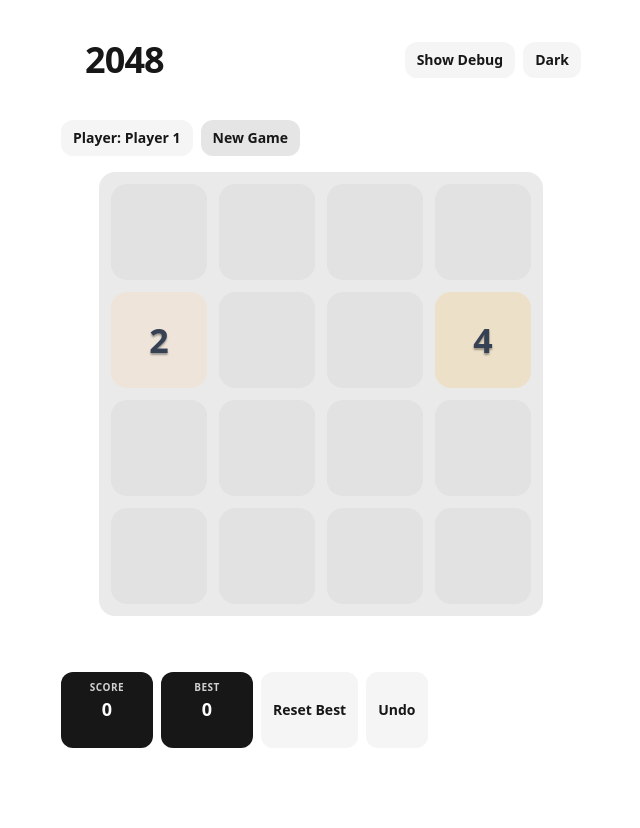
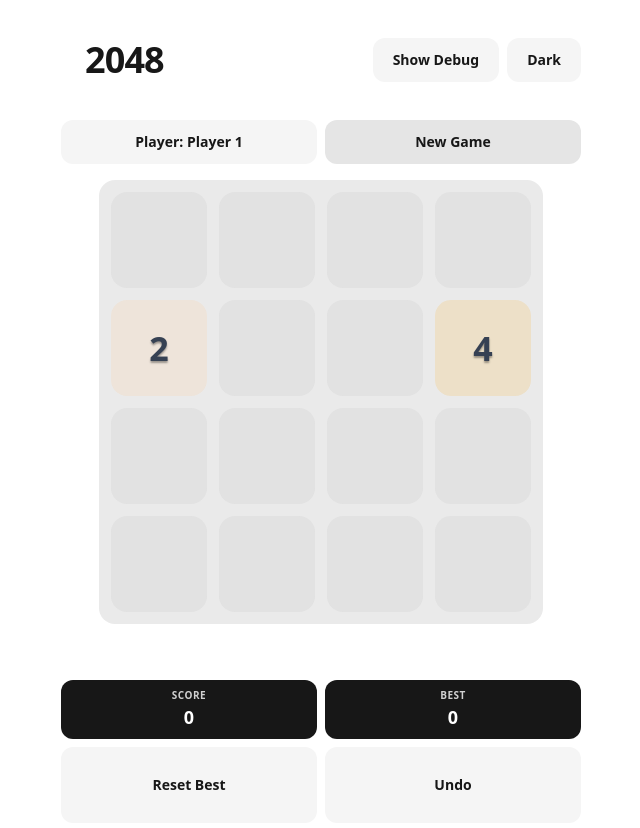
Before and after one commit to Denis793/2048-game, a React (Vite) app: page / in a window 1280 px wide. Shown: the top 828 px of the page, without its empty margins (319-959 px from the left). Built offline with nearby package versions, Linux system fonts and the light colour scheme.

Commit message:
update styles

```diff
--- a/src/app/styles.css
+++ b/src/app/styles.css
@@ -25,7 +25,7 @@
   }
 
   .btn {
-    @apply inline-flex items-center justify-center rounded-xl px-3 py-2 text-sm font-semibold transition;
+    @apply inline-flex items-center justify-center rounded-xl px-5 py-3 text-sm font-semibold transition;
   }
 
   .btn-primary {
@@ -59,9 +59,8 @@
     }
     /* Lift the whole app on mobile and avoid bottom gesture bar */
     .game-container {
-      justify-content: flex-start; /* override justify-center on mobile */
       margin-top: 0.5rem;
-      margin-bottom: 4.5rem; /* more space for swipe area */
+      margin-bottom: 4.5rem;
       padding-bottom: env(safe-area-inset-bottom, 16px);
     }
   }
@@ -83,7 +82,7 @@
     position: relative;
     width: calc(4 * var(--tile) + 3 * var(--gap));
     height: calc(4 * var(--tile) + 3 * var(--gap));
-    touch-action: none; /* prevent page scroll while swiping */
+    touch-action: none;
   }
 
   /* On small screens the stage fills most of the width,
--- a/src/entities/player/ui/PlayerMenu.tsx
+++ b/src/entities/player/ui/PlayerMenu.tsx
@@ -80,10 +80,11 @@ export function PlayerMenu({ players, currentId, onSelect, onCreate, onRename, o
   };
 
   return (
+    <>
       <div className="relative" ref={rootRef}>
         <button
           ref={btnRef}
-        className="btn btn-ghost"
+          className="btn btn-ghost w-full"
           onClick={() => setOpen((v) => !v)}
           aria-expanded={open}
           title="Players"
@@ -242,5 +243,6 @@ export function PlayerMenu({ players, currentId, onSelect, onCreate, onRename, o
           </div>
         )}
       </div>
+    </>
   );
 }
--- a/src/pages/home/ui/HomePage.tsx
+++ b/src/pages/home/ui/HomePage.tsx
@@ -65,7 +65,7 @@ export function HomePage() {
 
           {/* Controls row */}
           <div className="w-full mb-4">
-            <div className="grid grid-cols-2 gap-2 sm:flex sm:flex-wrap sm:items-center">
+            <div className="grid grid-cols-2 gap-2">
               <PlayerMenu
                 players={players}
                 currentId={currentId}
@@ -102,8 +102,8 @@ export function HomePage() {
 
           {/* Bottom counters & actions */}
           <div className="w-full my-14">
-            <div className="flex flex-col sm:flex-row sm:items-end sm:justify-between gap-3">
-              <div className="grid grid-cols-2 gap-2 sm:flex">
+            <div className="flex flex-col gap-3">
+              <div className="grid grid-cols-2 gap-2">
                 <Counter label="SCORE" value={game.score} />
                 <Counter label="BEST" value={game.bestGlobal} />
                 <Controls.ResetBest className="py-7" onClick={game.resetBest} />
```
Lines whose indentation alone changed are shown as unchanged.
